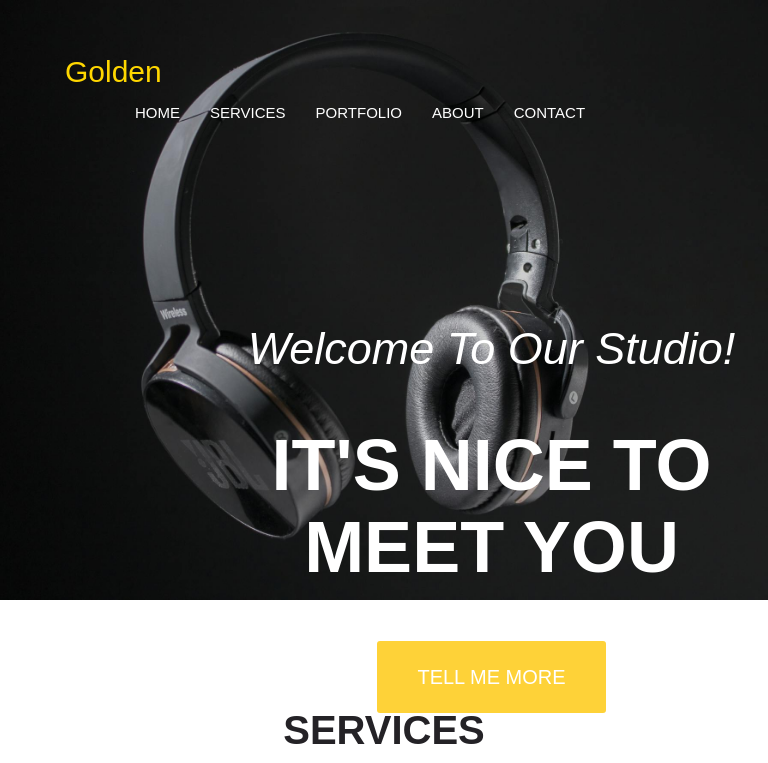
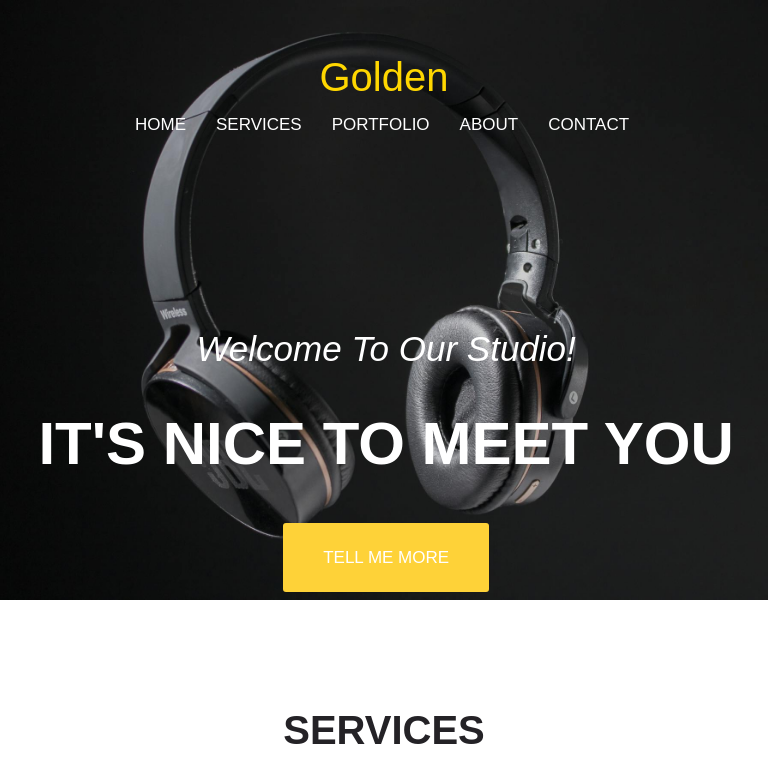
Before and after one commit to krystianblasiak/project-submodule-3-6, a website: page index.html in a window 768 px wide. Shown: the top 763 px of the page. Drawn offline with Linux system fonts and the light colour scheme; a web font is replaced by a local one.

Commit message:
Add Style for RWD for tables for header

```diff
--- a/sass/style.scss
+++ b/sass/style.scss
@@ -183,3 +183,51 @@ footer {
         }
     }
 }
+
+/* Media */
+
+@media (min-width: 768px) and (max-width: 991px) {
+    header {
+        nav {
+            .row {
+                .name-landing-page {
+                    text-align: center;
+                    a {
+                        font-size: 40px;
+                    }
+                }
+                .list-nav {
+                    ul {
+                        li {
+                            a {
+                                font-size: 17px;
+                            }
+                        }
+                    }
+                }
+            }
+        }
+
+    .splash {
+        .splash-inner {
+            top: 100px;
+            left: 5%;
+
+            h2 {
+                font-size: 35px;
+                font-weight: 100;
+                font-style: italic;
+            }
+
+            h1 {
+                font-size: 60px;
+                padding-bottom: 30px;
+            }
+
+            a {
+                font-size: 17px;
+                }
+            }
+        }
+    }
+}
```
Also changed, not shown: css/style.css, 1 other file.
